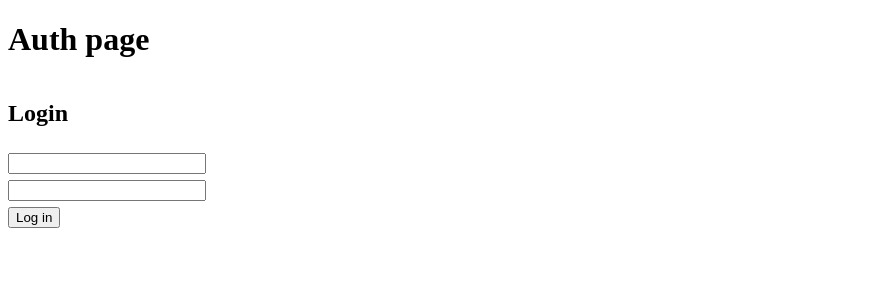
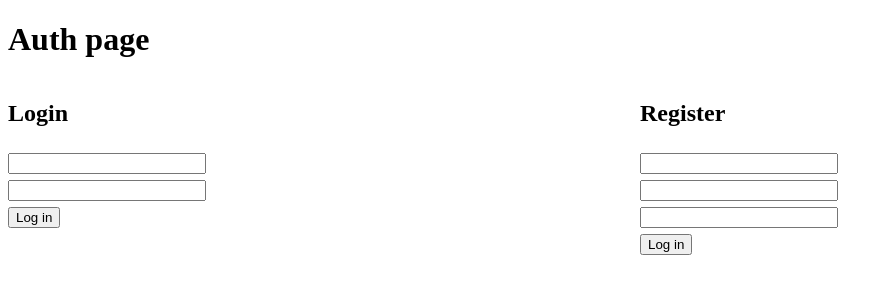
Before and after one commit to Julik2507/HelicopterProject, a SvelteKit app in the folder Our-Project/: page /auth in a window 1280 px wide. Shown: the top 300 px of the page, without its empty margins (0-893 px from the left). Built offline with nearby package versions, Linux system fonts and the light colour scheme.

Commit message:
add: register panel

```diff
--- /dev/null
+++ b/Our-Project/src/components/auth_panels/auth_register.svelte
@@ -0,0 +1,28 @@
+<script>
+    let input_name = "";
+    let input_email = "";
+    let input_password = "";
+</script>
+
+<div class="register_panel">
+    <h2>Register</h2>
+    <input class="input_text" type="text" name="name" bind:value={input_name}/>
+    <input class="input_text" type="text" name="email" bind:value={input_email}/>
+    <input class="input_text" type="password" name="password" bind:value={input_password}/>
+    <button class="input_btn">Log in</button>
+</div>
+
+<style>
+    .register_panel {
+        display: flex;
+        flex-direction: column;
+        width: 50%;
+        gap: 6px;
+    }
+    .input_text {
+        width: 30%;
+    }
+    .input_btn {
+        width: fit-content;
+    }
+</style>
--- a/Our-Project/src/routes/auth/+page.svelte
+++ b/Our-Project/src/routes/auth/+page.svelte
@@ -1,6 +1,16 @@
 <script>
     import LoginPanel from "$comp/auth_panels/auth_login.svelte";
+    import RegisterPanel from "$comp/auth_panels/auth_register.svelte";
 </script>
 
 <h1>Auth page</h1>
-<LoginPanel/>
+<div class="panels">
+    <LoginPanel/>
+    <RegisterPanel/>
+</div>
+
+<style>
+    .panels {
+        display: flex;
+    }
+</style>
```
